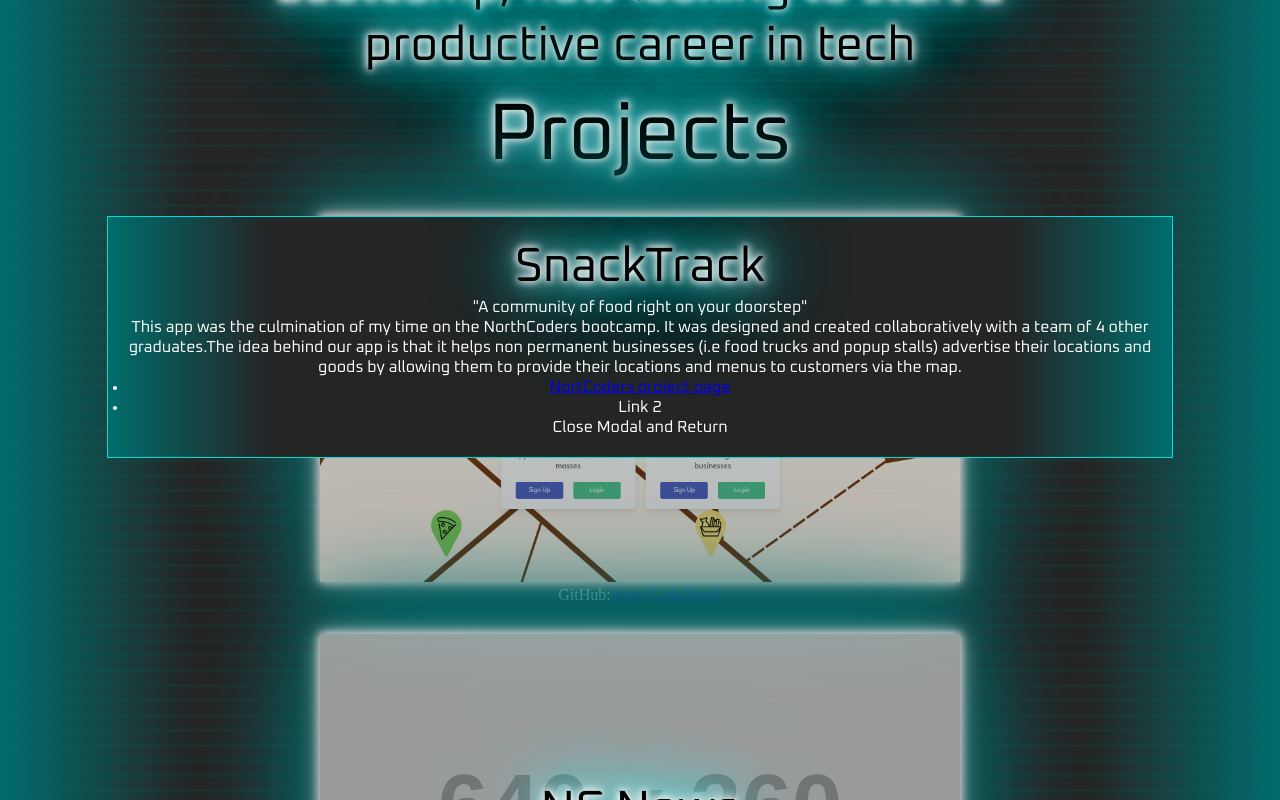
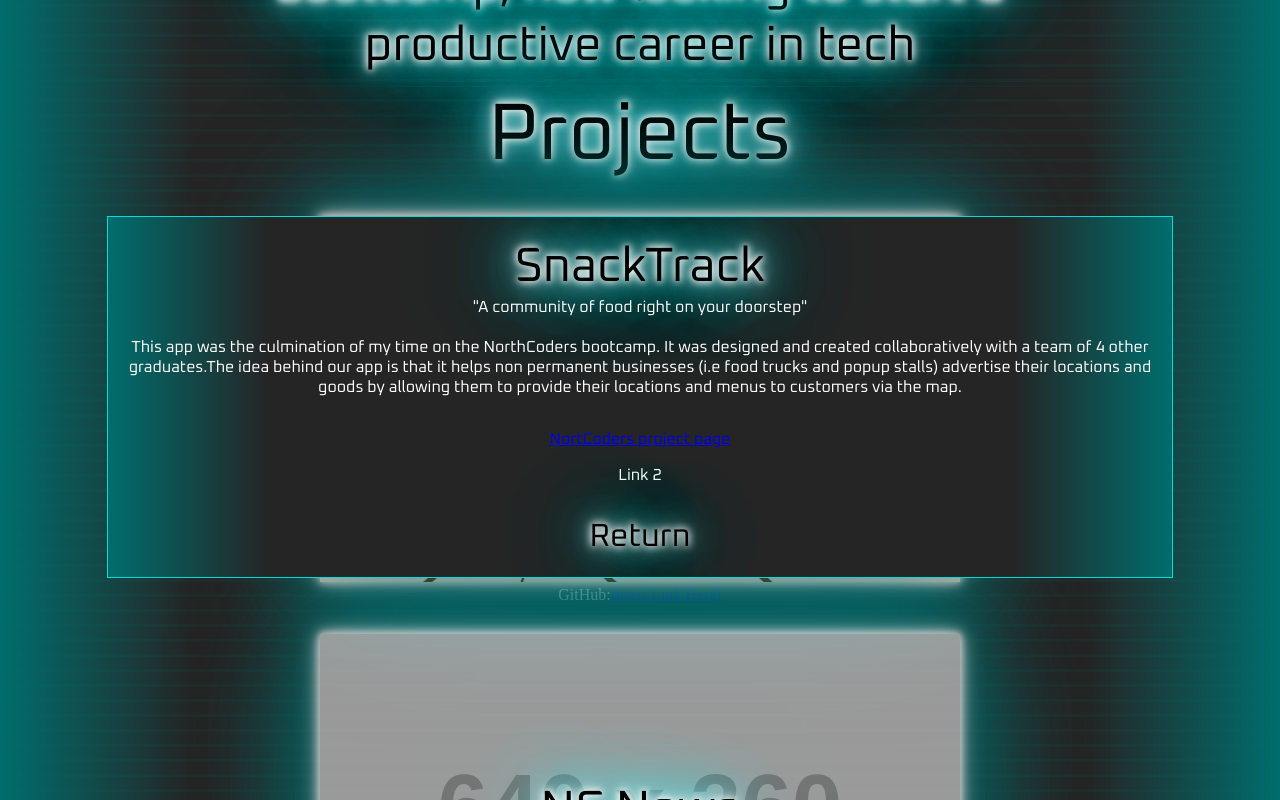
Before and after one commit to danny-817/Portfolio, a React (Vite) app: page / in a window 1280 px wide. Both pictures are taken after a click on the link "SnackTrack". Shown: the part 714-1514 px from the top of the page. Built offline with nearby package versions, Linux system fonts and the light colour scheme.

Commit message:
changing modal styling

```diff
--- a/src/components/projects.jsx
+++ b/src/components/projects.jsx
@@ -13,9 +13,6 @@
     const updatedModals = [...modals];
     updatedModals[index] = false;
     setIsModalOpen(updatedModals);
-
-    // e.target.parentNode.parentNode.style.visibility = "hidden";
-    // console.log(e.target.parentNode.parentNode.style.visibility);
   };
   const openModal = (index) => () => {
     const updatedModals = modals.map((_, i) => (i === index ? true : false));
@@ -50,6 +47,7 @@
               <div className="modal-content">
                 <h1 className="neon-glow-blue">SnackTrack</h1>
                 <h2>"A community of food right on your doorstep"</h2>
+                <br />
                 <p>
                   This app was the culmination of my time on the NorthCoders
                   bootcamp. It was designed and created collaboratively with a
@@ -58,7 +56,7 @@
                   stalls) advertise their locations and goods by allowing them
                   to provide their locations and menus to customers via the map.
                 </p>
-                <ul>
+                <ul className="modal-list">
                   <li>
                     <a
                       href={
@@ -71,7 +69,12 @@
                   </li>
                   <li>Link 2</li>
                 </ul>
-                <p onClick={closeModal(0)}>Close Modal and Return</p>
+                <p
+                  onClick={closeModal(0)}
+                  className="modal-close neon-glow-blue"
+                >
+                  Return
+                </p>
               </div>
             </div>
           )}
@@ -106,11 +109,11 @@
                   omnis amet quia, exercitationem quo rerum, porro possimus.
                   Soluta quia iste impedit quod id cupiditate!
                 </p>
-                <ul>
+                <ul className="modal-list">
                   <li>Link 1</li>
                   <li>Link 2</li>
                 </ul>
-                <button onClick={closeModal(1)}>Close Modal and Return</button>
+                <p onClick={closeModal(1)}>Close Modal and Return</p>
               </div>
             </div>
           )}
@@ -142,11 +145,11 @@
                   omnis amet quia, exercitationem quo rerum, porro possimus.
                   Soluta quia iste impedit quod id cupiditate!
                 </p>
-                <ul>
+                <ul className="modal-list">
                   <li>Link 1</li>
                   <li>Link 2</li>
                 </ul>
-                <button onClick={closeModal(2)}>Close Modal and Return</button>
+                <p onClick={closeModal(2)}>Close Modal and Return</p>
               </div>
             </div>
           )}
--- a/src/custom/custom.css
+++ b/src/custom/custom.css
@@ -31,7 +31,13 @@
     rgb(0, 109, 109) 100%
   );
 }
-
+.modal-list {
+  margin: 2em;
+  list-style-type: none;
+}
+.modal-list > li {
+  margin: 1em;
+}
 .teal-yellow-teal {
   background: local;
   background-image: linear-gradient(
@@ -481,16 +487,13 @@
 }
 
 /* The Close Button */
-.close {
-  color: #aaa;
-  float: right;
-  font-size: 28px;
-  font-weight: bold;
+.modal-close {
+  color: #000000;
+  cursor: pointer;
+  font-size: 2em;
 }
 
 .close:hover,
 .close:focus {
   color: black;
-  text-decoration: none;
-  cursor: pointer;
 }
```
